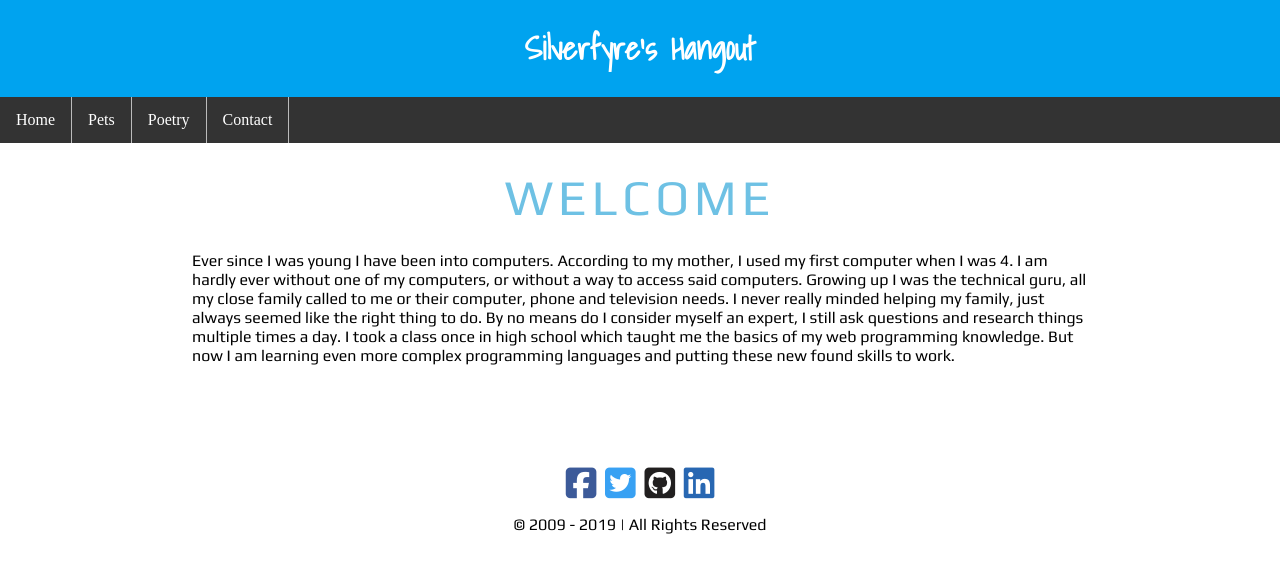
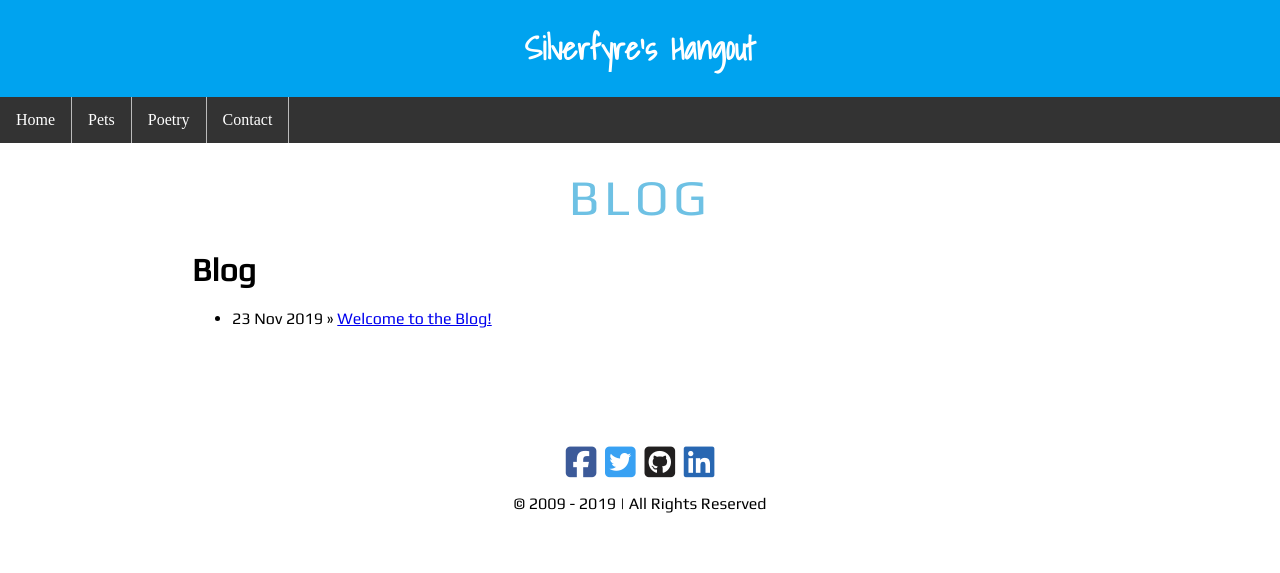
Before and after one commit to iSilverfyre/isilverfyre.github.io, a Jekyll site: the page built from index.html, in a window 1280 px wide. Shown: the top 573 px of the page. Built offline with Jekyll 4.4.1, drawn with Linux system fonts in a browser that asks for light colours; nearby versions of some CDN libraries.

Commit message:
Update index.html

```diff
--- a/index.html
+++ b/index.html
@@ -1,6 +1,12 @@
 ---
 layout: default
-title: Welcome
+title: Blog
 ---
 
-Ever since I was young I have been into computers. According to my mother, I used my first computer when I was 4. I am hardly ever without one of my computers, or without a way to access said computers. Growing up I was the technical guru, all my close family called to me or their computer, phone and television needs. I never really minded helping my family, just always seemed like the right thing to do. By no means do I consider myself an expert, I still ask questions and research things multiple times a day. I took a class once in high school which taught me the basics of my web programming knowledge. But now I am learning even more complex programming languages and putting these new found skills to work.
+<h1>{{ page.title }}</h1>
+	<ul class="posts">
+
+	  {% for post in site.posts %}
+	    <li><span>{{ post.date | date_to_string }}</span> » <a href="{{ post.url }}" title="{{ post.title }}">{{ post.title }}</a></li>
+	  {% endfor %}
+	</ul>
```
